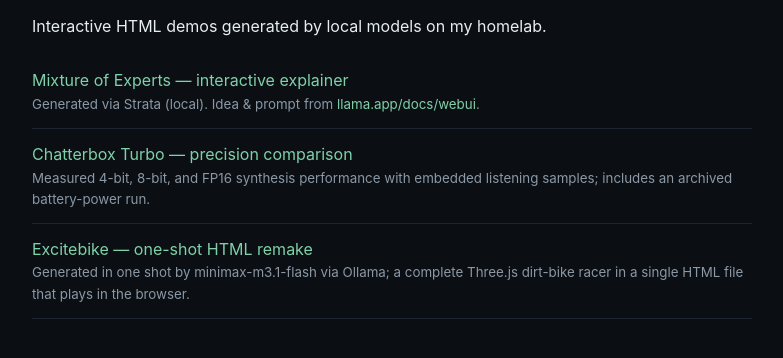
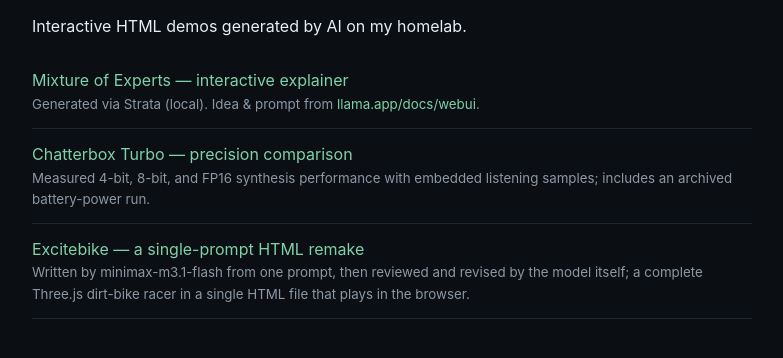
Before and after one commit to anitguru/demos, a plain HTML site: page index.html in a window 1280 px wide. Shown: the part 108-466 px from the top of the page, without its empty margins (248-1031 px from the left). Drawn offline with Linux system fonts and the light colour scheme.

Commit message:
docs: correct the Excitebike build provenance (index.html)

```diff
--- a/index.html
+++ b/index.html
@@ -17,11 +17,11 @@
 </head>
 <body>
 <h1>demos</h1>
-<p>Interactive HTML demos generated by local models on my homelab.</p>
+<p>Interactive HTML demos generated by AI on my homelab.</p>
 <ul>
 <li><a href="moe-explainer/">Mixture of Experts — interactive explainer</a><small>Generated via Strata (local). Idea &amp; prompt from <a href="https://llama.app/docs/webui">llama.app/docs/webui</a>.</small></li>
 <li><a href="chatterbox-precision/">Chatterbox Turbo — precision comparison</a><small>Measured 4-bit, 8-bit, and FP16 synthesis performance with embedded listening samples; includes an archived battery-power run.</small></li>
-<li><a href="excitebike/">Excitebike — one-shot HTML remake</a><small>Generated in one shot by minimax-m3.1-flash via Ollama; a complete Three.js dirt-bike racer in a single HTML file that plays in the browser.</small></li>
+<li><a href="excitebike/">Excitebike — a single-prompt HTML remake</a><small>Written by minimax-m3.1-flash from one prompt, then reviewed and revised by the model itself; a complete Three.js dirt-bike racer in a single HTML file that plays in the browser.</small></li>
 </ul>
 </body>
 </html>
```
